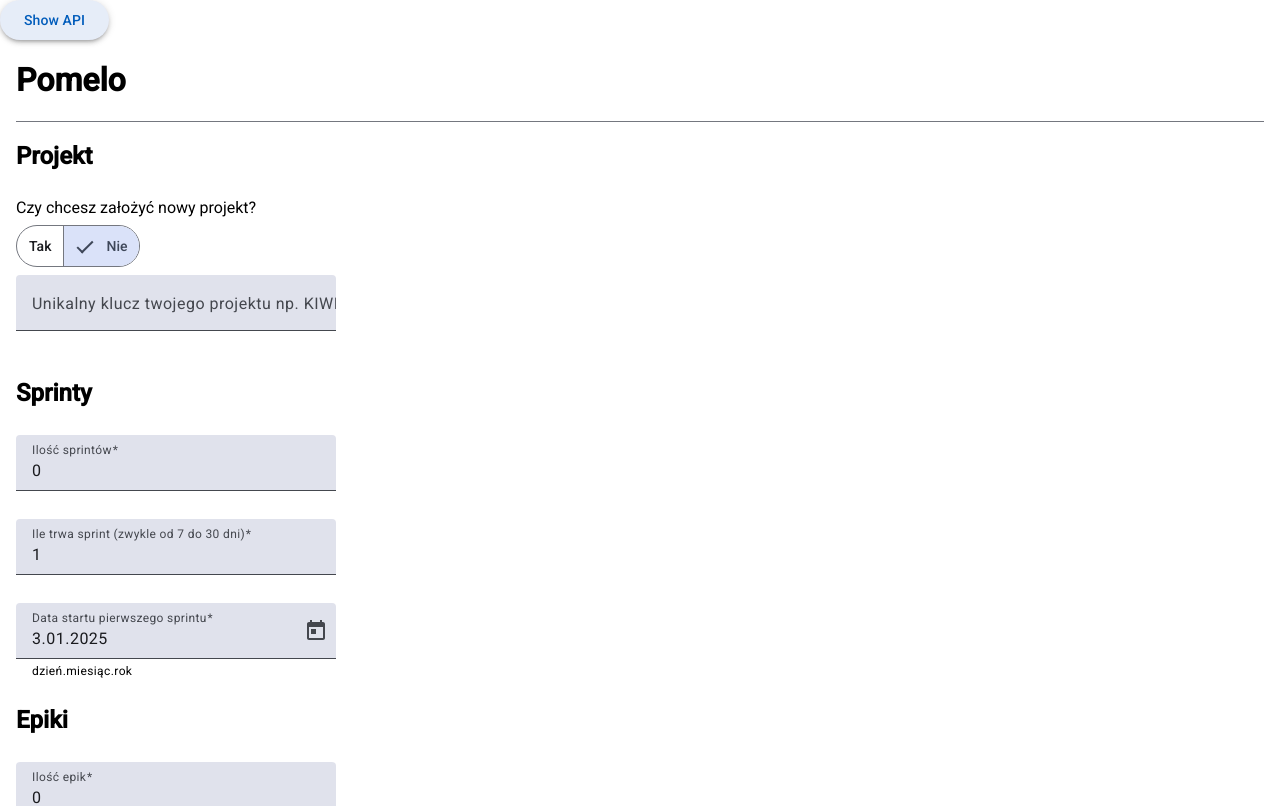
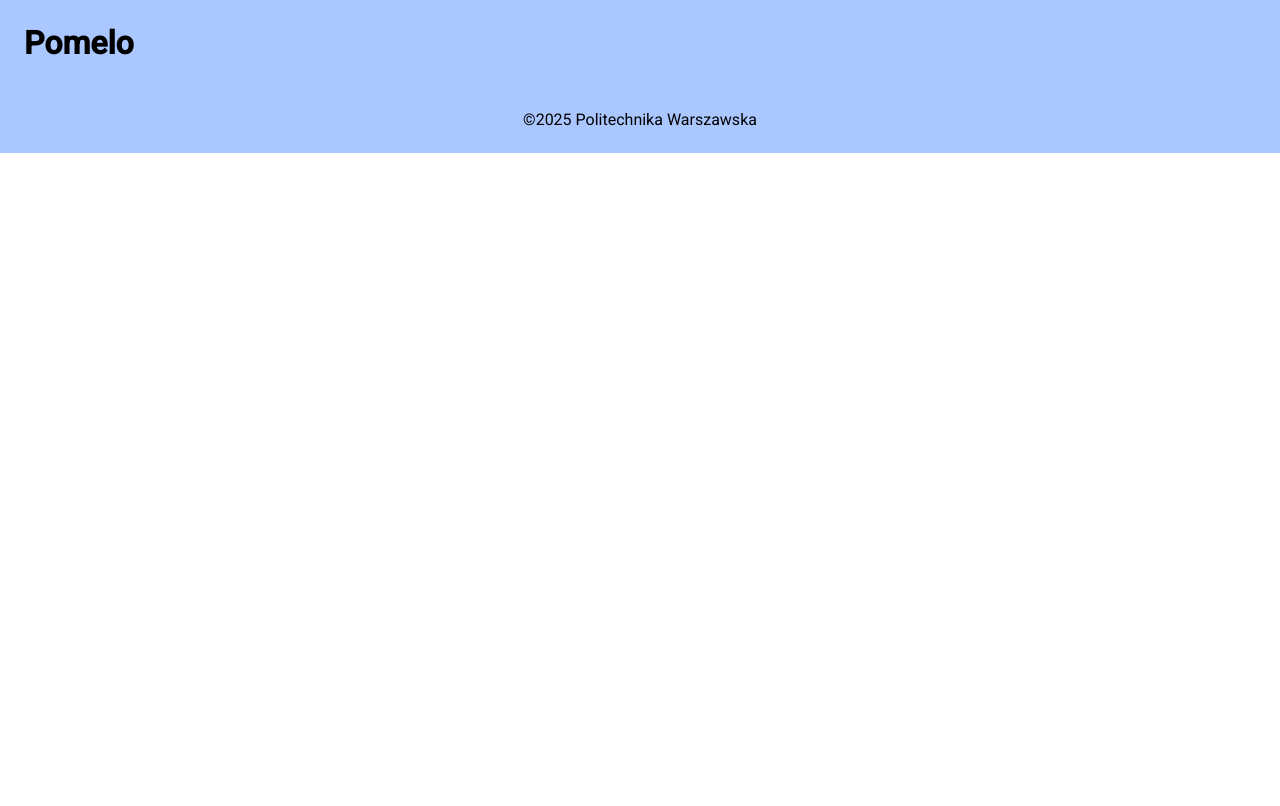
Before and after one commit to MiloszKlaput/Generio, an Angular app in the folder pomelo.fe/: page / in a window 1280 px wide. Shown: the top 806 px of the page. Built offline with nearby package versions, Linux system fonts and the light colour scheme.

Commit message:
Dodanie layoutu + umieszczenie formularza w stepperze

```diff
--- a/pomelo.fe/src/app/app.component.html
+++ b/pomelo.fe/src/app/app.component.html
@@ -1,4 +1,5 @@
-<button mat-raised-button (click)="showApiCalls = !showApiCalls">Show API</button>
+<!-- TO DO usunąć na koniec testów -->
+<button hidden mat-raised-button (click)="showApiCalls = !showApiCalls">Show API</button>
 
 <div *ngIf="showApiCalls">
   <br>
@@ -14,4 +15,10 @@
   <br><br>
 </div>
 
-<jira-form></jira-form>
+<nav class="top-menu">
+  <div class="title">Pomelo</div>
+</nav>
+<main class="content">
+  <router-outlet></router-outlet>
+</main>
+<footer class="footer">&copy;{{ currentYear }} Politechnika Warszawska</footer>
--- a/pomelo.fe/src/app/app.component.scss
+++ b/pomelo.fe/src/app/app.component.scss
@@ -0,0 +1,25 @@
+:host {
+  display: flex;
+  flex-direction: column;
+
+  .top-menu {
+    padding: 1.5rem;
+    background-color: #abc7ff;
+
+    .title {
+      font-size: 2rem;
+      font-weight: 600;
+    }
+  }
+
+  .content {
+    flex: 1;
+    background-color: #f7f8fb;
+  }
+
+  .footer {
+    padding: 1.5rem;
+    background-color: #abc7ff;
+    text-align: center;
+  }
+}
--- a/pomelo.fe/src/app/app.component.ts
+++ b/pomelo.fe/src/app/app.component.ts
@@ -6,19 +6,20 @@ import { issues, project, sprints } from './data/static-data';
 import { Sprint } from './models/sprint/sprint.model';
 import { Project } from './models/project/project.model';
 import { MatButtonModule } from '@angular/material/button';
-import { JiraFormComponent } from './components/jira-form/jira-form.component';
+import { RouterModule } from '@angular/router';
 
 @Component({
   selector: 'app-root',
   imports: [
     CommonModule,
     MatButtonModule,
-    JiraFormComponent
+    RouterModule
   ],
   templateUrl: './app.component.html',
   styleUrl: './app.component.scss'
 })
 export class AppComponent {
+  currentYear = new Date(Date.now()).getFullYear();
   private jiraApiService = inject(JiraApiService);
   projectData: Project = project;
   sprintsData: Sprint[] = sprints;
--- a/pomelo.fe/src/app/app.routes.ts
+++ b/pomelo.fe/src/app/app.routes.ts
@@ -1,3 +1,7 @@
 import { Routes } from '@angular/router';
+import { JiraFormComponent } from './components/jira-form/jira-form.component';
 
-export const routes: Routes = [];
+export const routes: Routes = [
+  { path: 'Form', component: JiraFormComponent },
+  { path: '**', redirectTo: '' }
+];
--- a/pomelo.fe/src/app/components/jira-form/jira-form.component.html
+++ b/pomelo.fe/src/app/components/jira-form/jira-form.component.html
@@ -1,159 +1,170 @@
-<h1>Pomelo</h1>
-<mat-divider></mat-divider>
-
-<form [formGroup]="form" (ngSubmit)="onSubmit()">
-  <div class="form-container">
-    <div class="form-section">
+<mat-horizontal-stepper [linear]="true" #stepper>
+  <!-- Step 1: Projekt -->
+  <mat-step [stepControl]="projectForm" label="Projekt">
+    <form [formGroup]="projectForm">
       <h2>Projekt</h2>
 
       <mat-label>Czy chcesz założyć nowy projekt?</mat-label>
-      <mat-button-toggle-group formControlName="isProjectNeeded" name="isProjectNeeded" aria-label="Is project needed">
+      <mat-button-toggle-group formControlName="isProjectNeeded" aria-label="Is project needed">
         <mat-button-toggle [value]="IsProjectNeeded.Yes">Tak</mat-button-toggle>
         <mat-button-toggle [value]="IsProjectNeeded.No">Nie</mat-button-toggle>
       </mat-button-toggle-group>
 
-      @if (f.isProjectNeeded.value === IsProjectNeeded.No) {
+      @if (fp.isProjectNeeded.value === IsProjectNeeded.No) {
         <mat-form-field>
           <mat-label>Unikalny klucz twojego projektu np. KIWI</mat-label>
           <input formControlName="existingProjectKey" matInput />
-      </mat-form-field>
-      @if (f.existingProjectKey.errors?.['required'] && f.existingProjectKey.touched) {
+          @if (fp.existingProjectKey.errors?.['required'] && fp.existingProjectKey.touched) {
             <mat-error>Uzupełnij pole</mat-error>
           }
-      @if (f.existingProjectKey.errors?.['onlyLetters'] && f.existingProjectKey.touched) {
+          @if (fp.existingProjectKey.errors?.['onlyLetters'] && fp.existingProjectKey.touched) {
             <mat-error>Dozwolone są jedynie litery</mat-error>
           }
-      @if (f.existingProjectKey.errors?.['minLength'] && f.existingProjectKey.touched) {
+          @if (fp.existingProjectKey.errors?.['minLength'] && fp.existingProjectKey.touched) {
             <mat-error>Wymagane przynajmniej 2 znaki</mat-error>
           }
-      }
-
-      @if (f.isProjectNeeded.value === IsProjectNeeded.Yes) {
+        </mat-form-field>
+      } @else if (fp.isProjectNeeded.value === IsProjectNeeded.Yes) {
         <mat-form-field>
           <mat-label>Nazwa</mat-label>
           <input formControlName="projectName" matInput />
-      </mat-form-field>
-      @if (f.projectName.errors?.['required'] && f.projectName.touched) {
+          @if (fp.projectName.errors?.['required'] && fp.projectName.touched) {
             <mat-error>Uzupełnij pole</mat-error>
           }
-      @if (f.projectName.errors?.['minLength'] && f.projectName.touched) {
+          @if (fp.projectName.errors?.['minLength'] && fp.projectName.touched) {
             <mat-error>Wymagane przynajmniej 3 znaki</mat-error>
           }
+        </mat-form-field>
 
         <mat-form-field>
           <mat-label>Opis</mat-label>
           <input formControlName="projectDescription" matInput />
-      </mat-form-field>
-      @if (f.projectDescription.errors?.['required'] && f.projectDescription.touched) {
+          @if (fp.projectDescription.errors?.['required'] && fp.projectDescription.touched) {
             <mat-error>Uzupełnij pole</mat-error>
           }
-      @if (f.projectDescription.errors?.['minLength'] && f.projectDescription.touched) {
+          @if (fp.projectDescription.errors?.['minLength'] && fp.projectDescription.touched) {
             <mat-error>Wymagane przynajmniej 3 znaki</mat-error>
           }
+        </mat-form-field>
 
         <mat-form-field>
           <mat-label>Unikalny klucz np. KIWI</mat-label>
           <input formControlName="projectKey" matInput />
-      </mat-form-field>
-      @if (f.projectKey.errors?.['required'] && f.projectKey.touched) {
+          @if (fp.projectKey.errors?.['required'] && fp.projectKey.touched) {
             <mat-error>Uzupełnij pole</mat-error>
           }
-      @if (f.projectKey.errors?.['onlyLetters'] && f.projectKey.touched) {
+          @if (fp.projectKey.errors?.['onlyLetters'] && fp.projectKey.touched) {
             <mat-error>Dozwolone są jedynie litery</mat-error>
           }
-      @if (f.projectKey.errors?.['minLength'] && f.projectKey.touched) {
+          @if (fp.projectKey.errors?.['minLength'] && fp.projectKey.touched) {
             <mat-error>Wymagane przynajmniej 2 znaki</mat-error>
           }
+        </mat-form-field>
 
         <mat-form-field>
           <mat-label>Id użytkownika Atlassian</mat-label>
           <input formControlName="atlassianId" matInput />
-      </mat-form-field>
-      @if (f.atlassianId.errors?.['required'] && f.atlassianId.touched) {
+          @if (fp.atlassianId.errors?.['required'] && fp.atlassianId.touched) {
             <mat-error>Uzupełnij pole</mat-error>
           }
+        </mat-form-field>
+      }
 
-      }
-    </div>
+      <button mat-raised-button matStepperNext [disabled]="!projectForm.valid">Dalej</button>
+    </form>
+  </mat-step>
 
-
-    <div class="form-section">
+  <!-- Step 2: Sprinty -->
+  <mat-step [stepControl]="sprintsForm" label="Sprinty">
+    <form [formGroup]="sprintsForm">
       <h2>Sprinty</h2>
 
       <mat-form-field>
         <mat-label>Ilość sprintów</mat-label>
         <input type="number" formControlName="sprintsCount" min="0" matInput />
-      </mat-form-field>
-      @if (f.sprintsCount.errors?.['required'] && f.sprintsCount.touched) {
+        @if (fs.sprintsCount.errors?.['required'] && fs.sprintsCount.touched) {
           <mat-error>Uzupełnij pole</mat-error>
         }
-      @if (f.sprintsCount.errors?.['min'] && f.sprintsCount.touched) {
+        @if (fs.sprintsCount.errors?.['min'] && fs.sprintsCount.touched) {
           <mat-error>Minimalna wartość to 0</mat-error>
         }
+      </mat-form-field>
 
       <mat-form-field>
         <mat-label>Ile trwa sprint (zwykle od 7 do 30 dni)</mat-label>
         <input type="number" formControlName="sprintDuration" min="1" matInput />
-      </mat-form-field>
-      @if (f.sprintDuration.errors?.['required'] && f.sprintDuration.touched) {
+        @if (fs.sprintDuration.errors?.['required'] && fs.sprintDuration.touched) {
           <mat-error>Uzupełnij pole</mat-error>
         }
-      @if (f.sprintDuration.errors?.['min'] && f.sprintDuration.touched) {
+        @if (fs.sprintDuration.errors?.['min'] && fs.sprintDuration.touched) {
           <mat-error>Minimalna wartość to 1</mat-error>
         }
+      </mat-form-field>
 
       <mat-form-field>
         <mat-label>Data startu pierwszego sprintu</mat-label>
         <input matInput [matDatepicker]="picker" formControlName="projectStartDate">
-        <mat-hint>dzień.miesiąc.rok</mat-hint>
         <mat-datepicker-toggle matIconSuffix [for]="picker"></mat-datepicker-toggle>
         <mat-datepicker #picker></mat-datepicker>
-      </mat-form-field>
-      @if (f.projectStartDate.errors?.['required'] && f.projectStartDate.touched) {
+        @if (fs.projectStartDate.errors?.['required'] && fs.projectStartDate.touched) {
           <mat-error>Uzupełnij pole</mat-error>
         }
-      @if (f.projectStartDate.invalid && f.projectStartDate.touched) {
+        @if (fs.projectStartDate.invalid && fs.projectStartDate.touched) {
           <mat-error>Nieprawidłowa data</mat-error>
         }
+      </mat-form-field>
 
-    </div>
-    <div class="form-section">
+      <button mat-raised-button matStepperNext [disabled]="!sprintsForm.valid">Dalej</button>
+    </form>
+  </mat-step>
+
+  <!-- Step 3: Epiki -->
+  <mat-step [stepControl]="epicsForm" label="Epiki">
+    <form [formGroup]="epicsForm">
       <h2>Epiki</h2>
 
       <mat-form-field>
         <mat-label>Ilość epik</mat-label>
         <input type="number" formControlName="epicsCount" min="0" matInput />
-      </mat-form-field>
-      @if (f.epicsCount.errors?.['required'] && f.epicsCount.touched) {
+        @if (fe.epicsCount.errors?.['required'] && fe.epicsCount.touched) {
           <mat-error>Uzupełnij pole</mat-error>
         }
-      @if (f.epicsCount.errors?.['min'] && f.epicsCount.touched) {
+        @if (fe.epicsCount.errors?.['min'] && fe.epicsCount.touched) {
           <mat-error>Minimalna wartość to 0</mat-error>
         }
-    </div>
+      </mat-form-field>
 
-    <div class="form-section">
+      <button mat-raised-button matStepperNext [disabled]="!epicsForm.valid">Dalej</button>
+    </form>
+  </mat-step>
+
+  <!-- Step 4: Zadania -->
+  <mat-step [stepControl]="issuesForm" label="Zadania">
+    <form [formGroup]="issuesForm">
       <h2>Zadania</h2>
 
       <mat-form-field>
         <mat-label>Ilość zadań</mat-label>
         <input type="number" formControlName="issuesCount" min="0" matInput />
-      </mat-form-field>
-      @if (f.issuesCount.errors?.['required'] && f.issuesCount.touched) {
+        @if (fi.issuesCount.errors?.['required'] && fi.issuesCount.touched) {
           <mat-error>Uzupełnij pole</mat-error>
         }
-      @if (f.issuesCount.errors?.['min'] && f.issuesCount.touched) {
+        @if (fi.issuesCount.errors?.['min'] && fi.issuesCount.touched) {
           <mat-error>Minimalna wartość to 0</mat-error>
         }
-    </div>
+      </mat-form-field>
 
-    <div class="form-section" formGroupName="issuesTypes">
       <mat-label>Rodzaj zadań (przynajmniej jedno musi być zaznaczone)</mat-label>
+      <div formGroupName="issuesTypes">
         <mat-checkbox formControlName="story">Story</mat-checkbox>
         <mat-checkbox formControlName="bug">Bug</mat-checkbox>
         <mat-checkbox formControlName="task">Task</mat-checkbox>
       </div>
+      @if (fi.issuesTypes.errors?.['atLeastOneChecked']) {
+        <mat-error>Przynajmniej jedno zadanie musi być zaznaczone</mat-error>
+      }
 
-    <button mat-raised-button type="submit" [disabled]="!form.valid">Rozpocznij</button>
-  </div>
+      <button (click)="onSubmit()" mat-raised-button type="submit" [disabled]="!issuesForm.valid">Zakończ</button>
     </form>
+  </mat-step>
+</mat-horizontal-stepper>
--- a/pomelo.fe/src/app/components/jira-form/jira-form.component.ts
+++ b/pomelo.fe/src/app/components/jira-form/jira-form.component.ts
@@ -1,5 +1,5 @@
 import { Component, inject, OnDestroy, type OnInit } from '@angular/core';
-import { AbstractControl, FormBuilder, FormControl, FormGroup, FormsModule, ReactiveFormsModule, Validators } from '@angular/forms';
+import { FormBuilder, FormControl, FormGroup, FormsModule, ReactiveFormsModule, Validators } from '@angular/forms';
 import { MatButtonModule } from '@angular/material/button';
 import { MatDialogModule } from '@angular/material/dialog';
 import { MatNativeDateModule, NativeDateModule } from '@angular/material/core';
@@ -14,11 +14,11 @@ import { MatProgressSpinnerModule } from '@angular/material/progress-spinner';
 import { MatButtonToggleModule } from '@angular/material/button-toggle';
 import { MatCheckboxModule } from '@angular/material/checkbox';
 import { IsProjectNeeded } from './enums/is-project-needed.enum';
-import { JiraFormControls } from './types/jira-form-controls.type';
 import { Subscription } from 'rxjs';
 import { atLeastOneChecked } from './validators/at-least-one-checked.validator';
 import { onlyLettersValidator } from './validators/only-letters.validator';
-
+import { MatStepperModule } from '@angular/material/stepper';
+import { EpicsFormControls, IssuesFormControls, ProjectFormControls, SprintsFormControls } from './types/jira-form-controls.type';
 
 @Component({
   selector: 'jira-form',
@@ -38,86 +38,115 @@ import { onlyLettersValidator } from './validators/only-letters.validator';
     MatProgressSpinnerModule,
     MatButtonToggleModule,
     MatCheckboxModule,
-    MatNativeDateModule
+    MatNativeDateModule,
+    MatStepperModule,
   ],
   templateUrl: './jira-form.component.html',
   styleUrls: ['./jira-form.component.scss'],
 })
 export class JiraFormComponent implements OnInit, OnDestroy {
   private fb = inject(FormBuilder);
-  form!: FormGroup<JiraFormControls>;
+  projectForm!: FormGroup<ProjectFormControls>;
+  sprintsForm!: FormGroup<SprintsFormControls>;
+  epicsForm!: FormGroup<EpicsFormControls>;
+  issuesForm!: FormGroup<IssuesFormControls>;
 
   IsProjectNeeded = IsProjectNeeded;
 
   subscriptions: Subscription[] = [];
 
-  get f(): JiraFormControls {
-    return this.form.controls;
-  }
+  get fp(): ProjectFormControls { return this.projectForm.controls; }
+  get fs(): SprintsFormControls { return this.sprintsForm.controls; }
+  get fe(): EpicsFormControls { return this.epicsForm.controls; }
+  get fi(): IssuesFormControls { return this.issuesForm.controls; }
 
   ngOnInit(): void {
-    this.initForm();
+    this.initForms();
     const updateFormSub = this.getUpdateForm();
 
     this.subscriptions.push(updateFormSub);
   }
 
-  // TO DO wrzucić typowanie
-  private initForm(): void {
-    this.form = this.fb.group({
-      isProjectNeeded: [IsProjectNeeded.No, [Validators.required]],
-      existingProjectKey: ['', [Validators.required, Validators.minLength(2), onlyLettersValidator()]],
-      projectName: [{ value: '', disabled: true }, [Validators.required, Validators.minLength(3)]],
-      projectDescription: [{ value: '', disabled: true }, [Validators.required, Validators.minLength(3)]],
-      projectKey: [{ value: '', disabled: true }, [Validators.required, Validators.minLength(2), onlyLettersValidator()]],
-      atlassianId: [{ value: '', disabled: true }, [Validators.required]],
-      sprintsCount: [0, [Validators.required, Validators.min(0)]],
-      sprintDuration: [1, [Validators.required, Validators.min(1)]],
-      projectStartDate: [new Date(Date.now()), [Validators.required]],
-      epicsCount: [0, [Validators.required, Validators.min(0)]],
-      issuesCount: [0, [Validators.required, Validators.min(0)]],
-      issuesTypes: this.fb.group({
-        story: false,
-        bug: false,
-        task: false
+  private initForms(): void {
+    this.initProjectForm();
+    this.initSprintsForm();
+    this.initEpicsForm();
+    this.initIssuesForm();
+  }
+
+  private initProjectForm(): void {
+    this.projectForm = new FormGroup({
+      isProjectNeeded: new FormControl<IsProjectNeeded>(IsProjectNeeded.No, [Validators.required]),
+      existingProjectKey: new FormControl<string>('', [Validators.required, Validators.minLength(2), onlyLettersValidator()]),
+      projectName: new FormControl<string>({ value: '', disabled: true }, [Validators.required, Validators.minLength(3)]),
+      projectDescription: new FormControl<string>({ value: '', disabled: true }, [Validators.required, Validators.minLength(3)]),
+      projectKey: new FormControl<string>({ value: '', disabled: true }, [Validators.required, Validators.minLength(2), onlyLettersValidator()]),
+      atlassianId: new FormControl<string>({ value: '', disabled: true }, [Validators.required])
+    });
+  }
+
+  private initSprintsForm(): void {
+    this.sprintsForm = new FormGroup({
+      sprintsCount: new FormControl<number>(0, [Validators.required, Validators.min(0)]),
+      sprintDuration: new FormControl<number>(1, [Validators.required, Validators.min(1)]),
+      projectStartDate: new FormControl<Date>(new Date(Date.now()), [Validators.required]),
+    });
+  }
+
+  private initEpicsForm(): void {
+    this.epicsForm = new FormGroup({
+      epicsCount: new FormControl<number>(0, [Validators.required, Validators.min(0)]),
+    });
+  }
+
+  private initIssuesForm(): void {
+    this.issuesForm = new FormGroup({
+      issuesCount: new FormControl<number>(0, [Validators.required, Validators.min(0)]),
+      issuesTypes: new FormGroup({
+        story: new FormControl<boolean>(false),
+        bug: new FormControl<boolean>(false),
+        task: new FormControl<boolean>(false)
       }, { validators: atLeastOneChecked() })
     });
   }
 
-  private updateForm(value: IsProjectNeeded | null): void {
+  private updateProjectForm(value: IsProjectNeeded | null): void {
     if (!value) {
       return;
     }
 
     switch (value) {
       case IsProjectNeeded.Yes:
-        this.f.existingProjectKey.disable();
-        this.f.projectName.enable();
-        this.f.projectDescription.enable();
-        this.f.projectKey.enable();
-        this.f.atlassianId.enable();
+        this.fp.existingProjectKey.disable();
+        this.fp.projectName.enable();
+        this.fp.projectDescription.enable();
+        this.fp.projectKey.enable();
+        this.fp.atlassianId.enable();
         break;
 
       case IsProjectNeeded.No:
-        this.f.existingProjectKey.enable();
-        this.f.projectName.disable();
-        this.f.projectDescription.disable();
-        this.f.projectKey.disable();
-        this.f.atlassianId.disable();
+        this.fp.existingProjectKey.enable();
+        this.fp.projectName.disable();
+        this.fp.projectDescription.disable();
+        this.fp.projectKey.disable();
+        this.fp.atlassianId.disable();
         break;
     }
   }
 
   private getUpdateForm(): Subscription {
-    return this.f.isProjectNeeded.valueChanges
-      .subscribe(value => this.updateForm(value));
+    return this.fp.isProjectNeeded.valueChanges
+      .subscribe(value => this.updateProjectForm(value));
   }
 
   onSubmit(): void {
-    console.log(this.form);
+    console.log(this.projectForm);
+    console.log(this.sprintsForm);
+    console.log(this.epicsForm);
+    console.log(this.issuesForm);
   }
 
   ngOnDestroy(): void {
-
+    this.subscriptions.forEach(s => s.unsubscribe());
   }
 }
```
Also changed, not shown: pomelo.fe/src/app/components/jira-form/types/jira-form-controls.type.ts (+11 -2 lines). Lines whose indentation alone changed are shown as unchanged.
